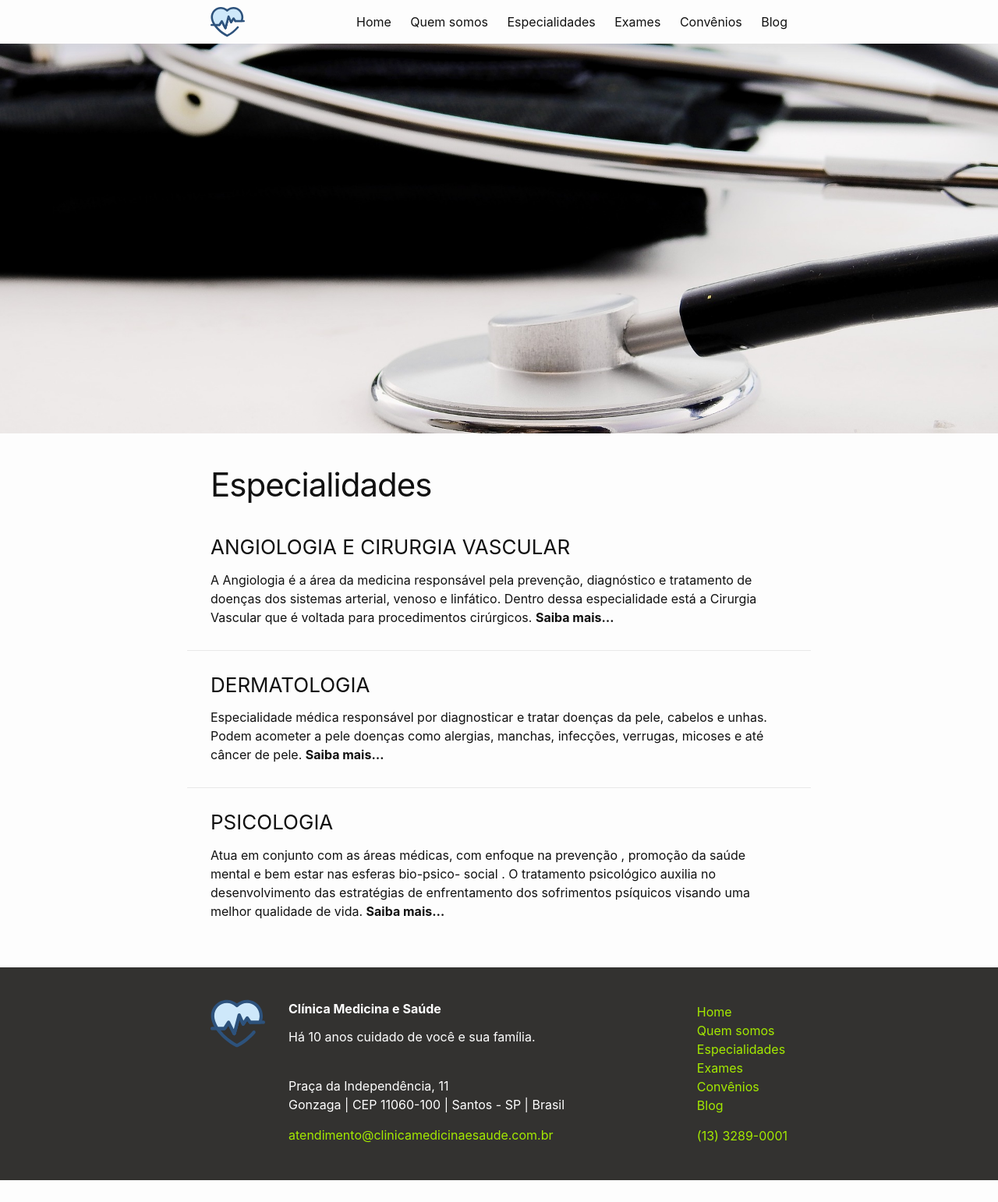
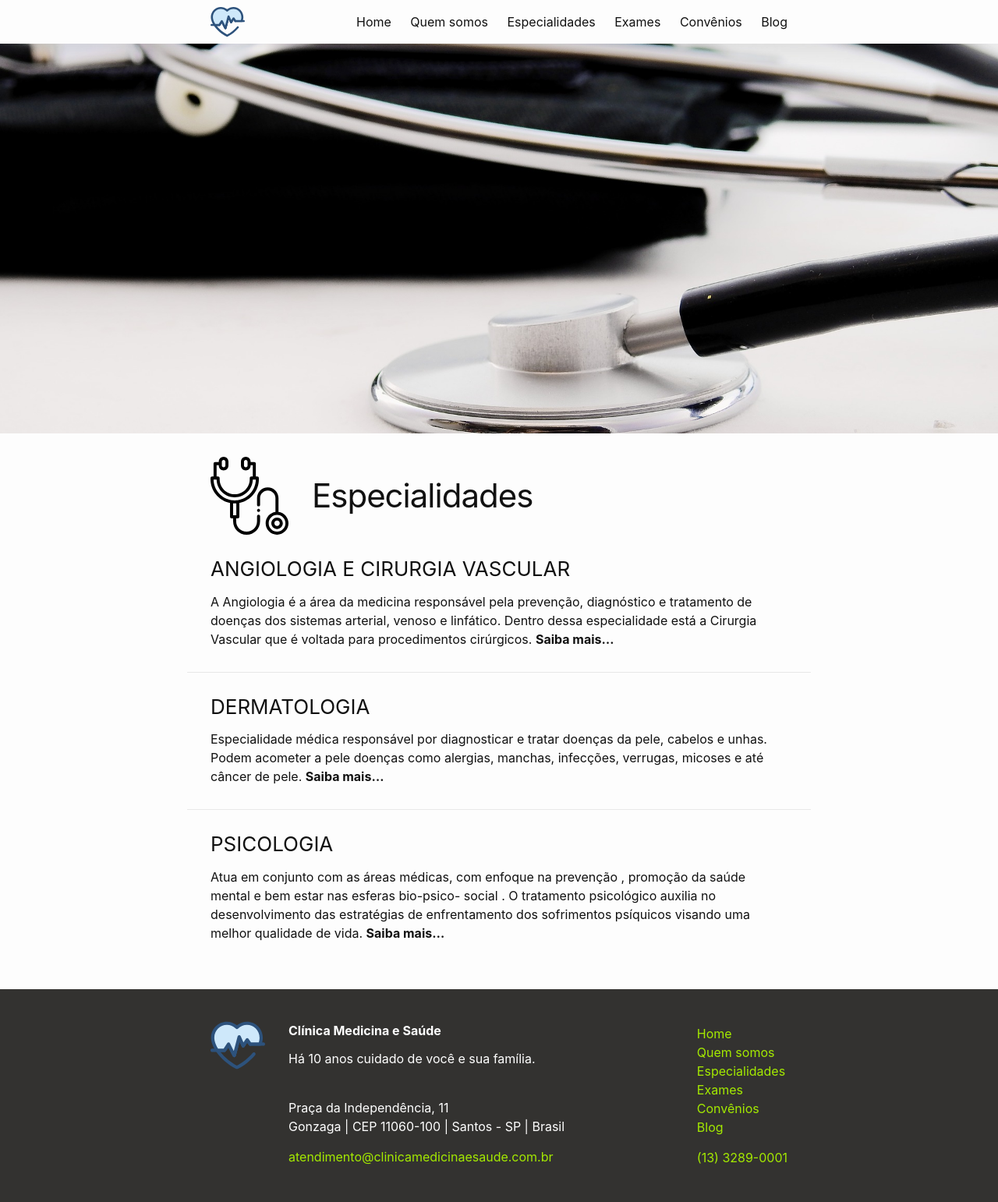
Before and after one commit to CopaTecnologia/medicinaesaude, a Jekyll site: the page built from especialidades.markdown, in a window 1280 px wide. Shown: the whole page at 78% size. Built offline with Jekyll 4.4.1, drawn with Linux system fonts in a browser that asks for light colours; before the commit the page ends 1514 px from its top, so only the background shows below that.

Commit message:
Updated Especialidades

```diff
--- a/especialidades.markdown
+++ b/especialidades.markdown
@@ -2,6 +2,7 @@
 title: Especialidades
 date: 2018-03-24 16:07:00 -03:00
 position: 1
+icon_image: "/uploads/stethoscope.svg"
 cover_image: "/uploads/stethoscope-1584222_1920.jpg"
 nav-title: Especialidades
 ---
```
